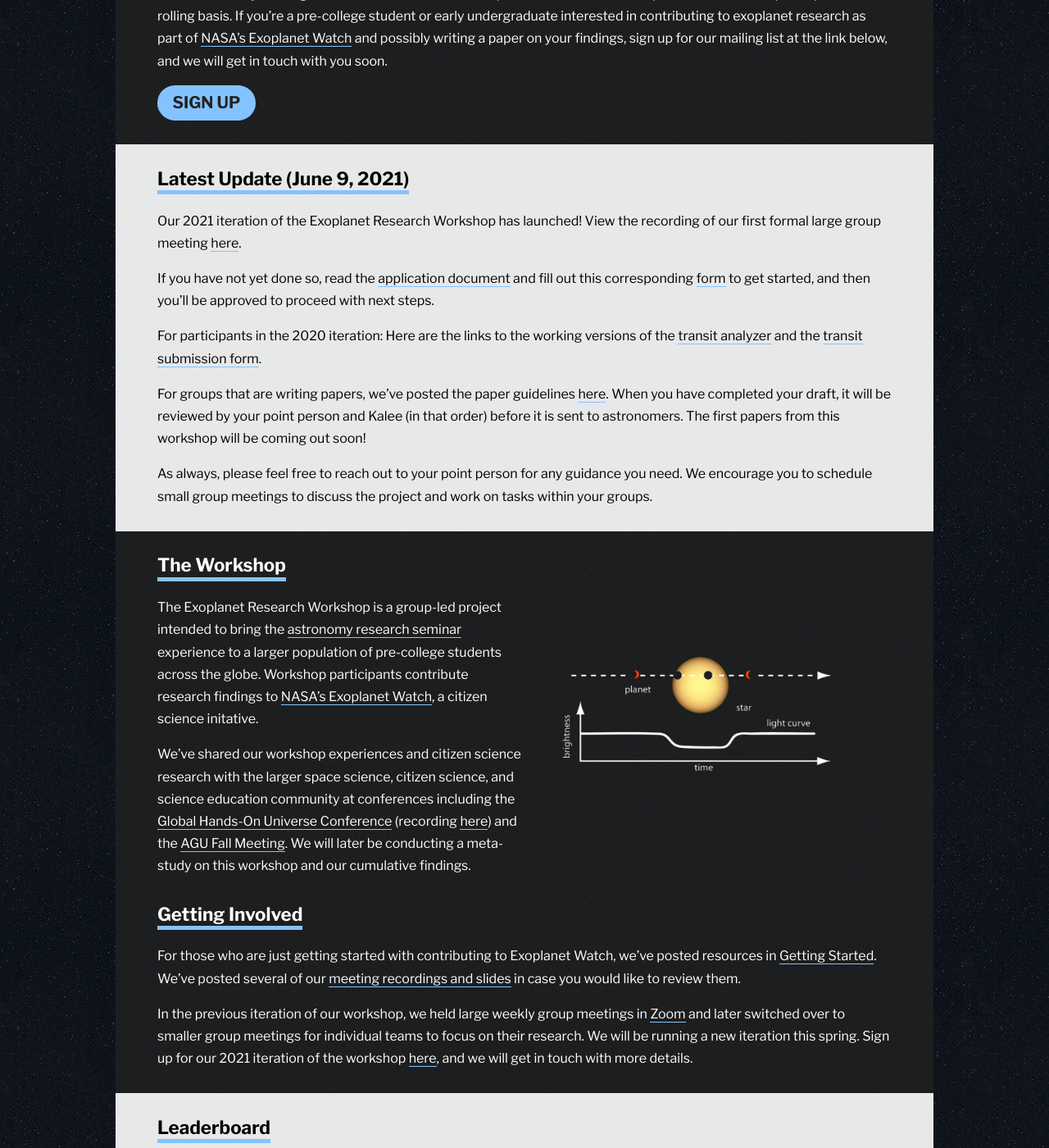
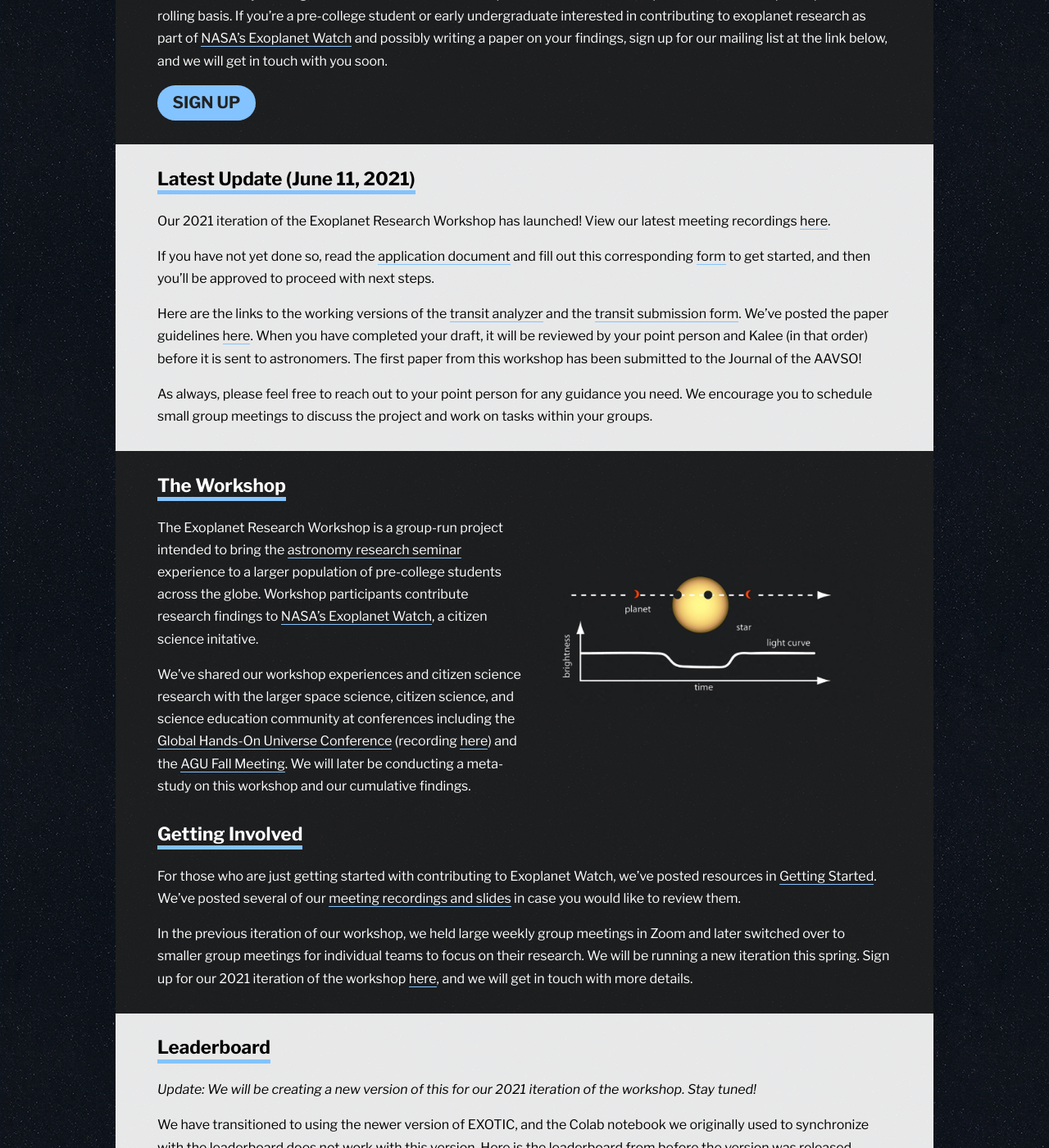
Before and after one commit to paigeyeung/exoplanetresearchworkshop, a Jekyll site: the page built from index.md, in a window 1280 px wide and 1400 px high, scrolled down 268 px. Shown: the whole window at 82% size. Built offline with Jekyll 4.4.1, drawn with Linux system fonts in a browser that asks for light colours; some web fonts are replaced.

Commit message:
jun 11 update

```diff
--- a/index.md
+++ b/index.md
@@ -15,15 +15,13 @@ We are currently running our second iteration of the Exoplanet Research Workshop
 
 <div class="page-display-light" markdown="1">
 
-## Latest Update (June 9, 2021)
+## Latest Update (June 11, 2021)
 
-Our 2021 iteration of the Exoplanet Research Workshop has launched! View the recording of our first formal large group meeting [here](https://mit.zoom.us/rec/share/We2sKB6VtBwQGxeNLXqiNofJ4ZeVCIGoOaCcyTRcC82QaDZUv9wgqNQExSxyTfs3.z-MwOw5q-ZZmqJXb){:target="_blank"}.
+Our 2021 iteration of the Exoplanet Research Workshop has launched! View our latest meeting recordings [here](/meetings/).
 
 If you have not yet done so, read the [application document](https://docs.google.com/document/d/1gGFw7xq_9eMRbpl6y2FIfHJqZxXhp9y7tV8SeE9Wasg/edit?usp=sharing){:target="_blank"} and fill out this corresponding [form](https://docs.google.com/forms/d/e/1FAIpQLSe1ZgWNIE9nW2oHUypMrXkaSSMEqOHjPMd2Vmgjn8O1DvdM0w/viewform){:target="_blank"} to get started, and then you'll be approved to proceed with next steps.
 
-For participants in the 2020 iteration: Here are the links to the working versions of the [transit analyzer](http://exoplanetresearch.netlify.app/transitanalyzer){:target="_blank"} and the [transit submission form](http://exoplanetresearch.netlify.app/transitsubmission){:target="_blank"}.
-
-For groups that are writing papers, we've posted the paper guidelines [here](/papers/). When you have completed your draft, it will be reviewed by your point person and Kalee (in that order) before it is sent to astronomers. The first papers from this workshop will be coming out soon!
+Here are the links to the working versions of the [transit analyzer](http://exoplanetresearch.netlify.app/transitanalyzer){:target="_blank"} and the [transit submission form](http://exoplanetresearch.netlify.app/transitsubmission){:target="_blank"}. We've posted the paper guidelines [here](/papers/). When you have completed your draft, it will be reviewed by your point person and Kalee (in that order) before it is sent to astronomers. The first paper from this workshop has been submitted to the Journal of the AAVSO!
 
 As always, please feel free to reach out to your point person for any guidance you need. We encourage you to schedule small group meetings to discuss the project and work on tasks within your groups.
 
@@ -37,7 +35,7 @@ As always, please feel free to reach out to your point person for any guidance y
 
 ## The Workshop
 
-The Exoplanet Research Workshop is a group-led project intended to bring the [astronomy research seminar](https://ui.adsabs.harvard.edu/abs/2018AAS...23212207G/abstract){:target="_blank"} experience to a larger population of pre-college students across the globe. Workshop participants contribute research findings to [NASA's Exoplanet Watch](https://exoplanets.nasa.gov/exoplanet-watch/about-exoplanet-watch/), a citizen science initative.
+The Exoplanet Research Workshop is a group-run project intended to bring the [astronomy research seminar](https://ui.adsabs.harvard.edu/abs/2018AAS...23212207G/abstract){:target="_blank"} experience to a larger population of pre-college students across the globe. Workshop participants contribute research findings to [NASA's Exoplanet Watch](https://exoplanets.nasa.gov/exoplanet-watch/about-exoplanet-watch/), a citizen science initative.
 
 We've shared our workshop experiences and citizen science research with the larger space science, citizen science, and science education community at conferences including the [Global Hands-On Universe Conference](https://handsonuniverse.org/ghou2020/){:target="_blank"} (recording [here](https://www.facebook.com/watch/live/?v=949654105549090&t=1720){:target="_blank"}) and the [AGU Fall Meeting](https://www.agu.org/Fall-Meeting). We will later be conducting a meta-study on this workshop and our cumulative findings.
 
@@ -59,7 +57,7 @@ We've shared our workshop experiences and citizen science research with the larg
 
 For those who are just getting started with contributing to Exoplanet Watch, we've posted resources in [Getting Started](/getting-started/). We've posted several of our [meeting recordings and slides](/meetings/) in case you would like to review them.
 
-In the previous iteration of our workshop, we held large weekly group meetings in [Zoom](https://stanford.zoom.us/j/2940180841){:target="_blank"} and later switched over to smaller group meetings for individual teams to focus on their research. We will be running a new iteration this spring. Sign up for our 2021 iteration of the workshop [here](https://forms.gle/kpLY8XEyMteNnsPg8){: target="_blank"}, and we will get in touch with more details.
+In the previous iteration of our workshop, we held large weekly group meetings in Zoom and later switched over to smaller group meetings for individual teams to focus on their research. We will be running a new iteration this spring. Sign up for our 2021 iteration of the workshop [here](https://forms.gle/kpLY8XEyMteNnsPg8){: target="_blank"}, and we will get in touch with more details.
 
 </div>
 
```
Also changed, not shown: meetings.md (+4 -0 lines), 1 other file.
